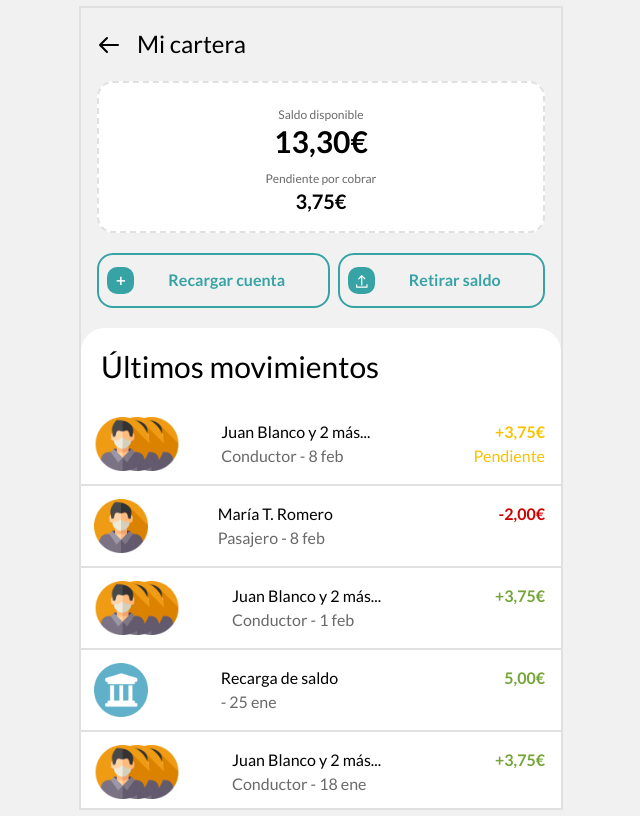
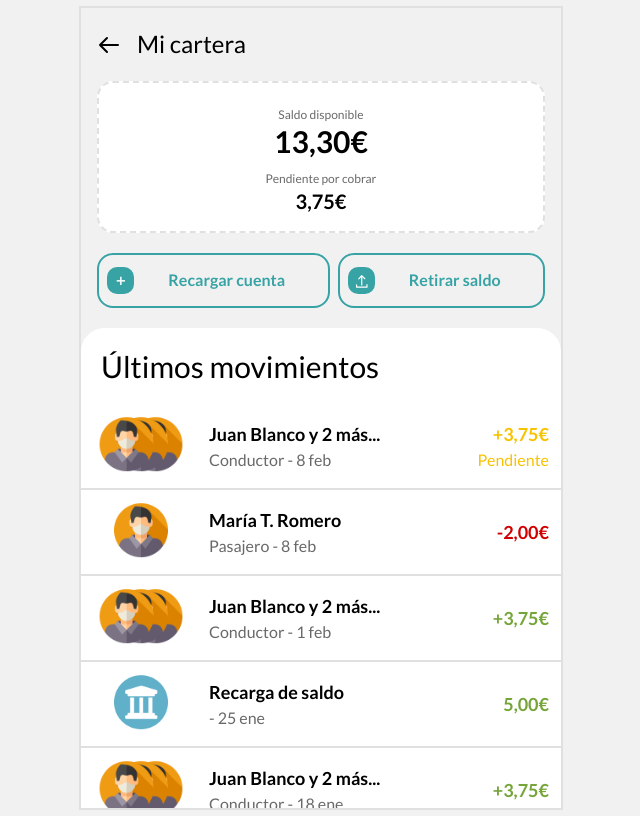
Before and after one commit to ISPP-Grupo5/BugaLink, a Next.js app in the folder bugalink-frontend/: page /users/1/wallet in a window 1280 px wide. Shown: the whole page, without its empty margins (319-959 px from the left). Built offline with nearby package versions, Linux system fonts and the light colour scheme.

Commit message:
fix: Width  Transaction component colums

```diff
--- a/bugalink-frontend/components/cards/transactions/index.tsx
+++ b/bugalink-frontend/components/cards/transactions/index.tsx
@@ -22,8 +22,8 @@ export default function Transaction({
   Icon3,
 }: Params) {
   return (
-    <div className="flex flex-row place-content-center justify-between space-x-2">
-      <div className="flex scale-90 flex-row -space-x-16">
+    <div className="grid grid-cols-4 place-content-center justify-between space-x-2">
+      <div className="mx-auto col-span-1 flex scale-90 flex-row -space-x-16">
         {Icon2 != null && (
           <img
             src={Icon2}
@@ -39,15 +39,15 @@ export default function Transaction({
         )}
       </div>
 
-      <div className="w-2/4 text-ellipsis py-4">
-        <p className=" text-base text-black">{people}</p>
+      <div className="col-span-2 text-ellipsis py-4">
+        <p className=" text-lg text-black font-bold">{people}</p>
         <p className="text-base text-gray">
           {travelType} - {date}
         </p>
       </div>
 
-      <div className="-translate-x-4 py-4">
-        <p className={'text-right text-base font-bold ' + className}>{money}</p>
+      <div className="my-auto mx-auto col-span-1 text-right pr-3 ">
+        <p className={'text-lg font-bold ' + className}>{money}</p>
         {isPending && <p className="text-base text-yellow">Pendiente</p>}
       </div>
     </div>
```
